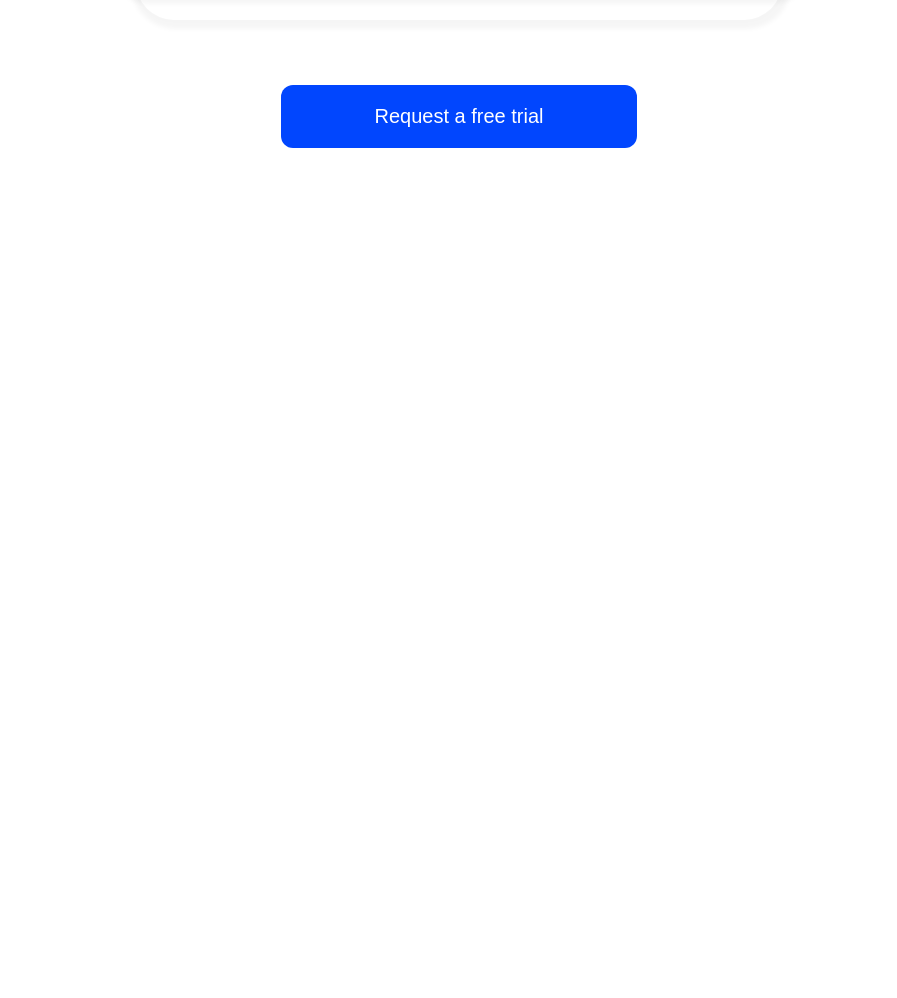
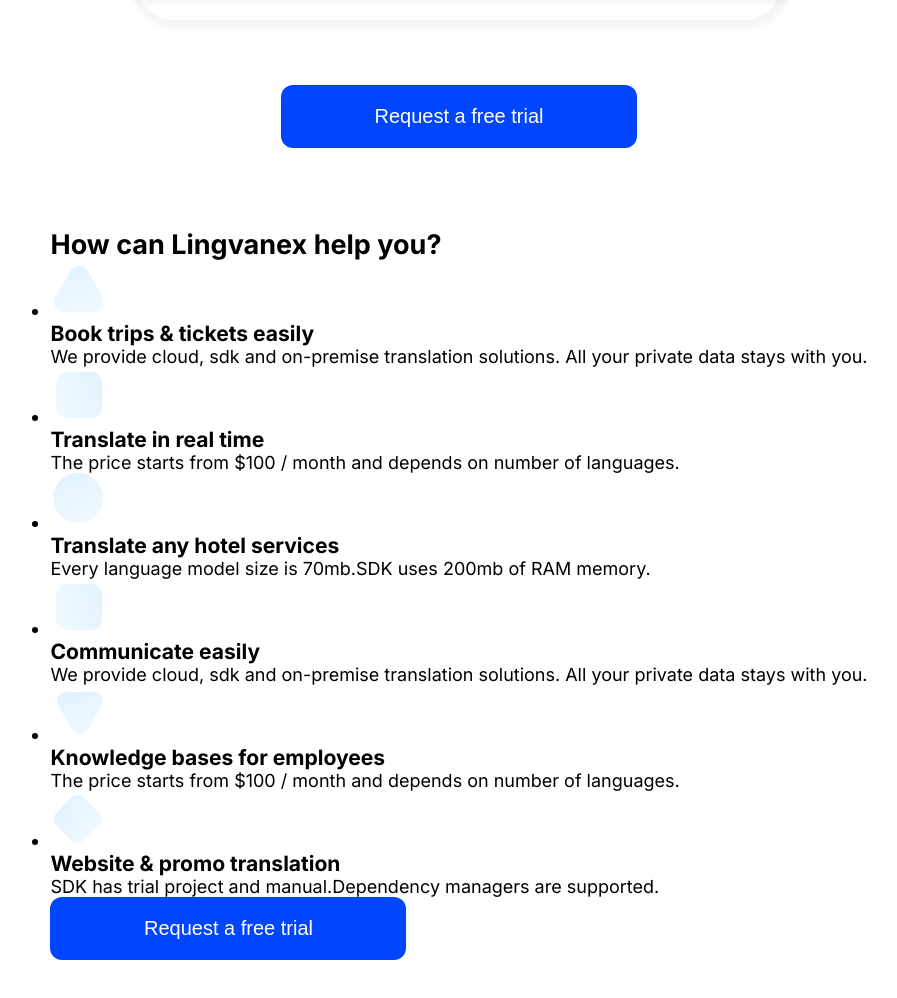
Before and after one commit to nkartell/lingvanex-project, a plain HTML site: page index.html in a window 1280 px wide. Shown: the part 2809-3807 px from the top of the page, without its empty margins (181-1078 px from the left). Before the commit the page ends 3037 px from the top, so only its background shows below. Drawn offline with Linux system fonts and the light colour scheme.

Commit message:
feat: add help section

```diff
--- a/index.html
+++ b/index.html
@@ -144,6 +144,57 @@
 
         <button class="button-request">Request a free trial</button>
       </section>
+
+      <section class="help">
+        <h2 class="help__title">How can Lingvanex help you?</h2>
+
+        <ul class="help__list">
+          <li class="help__item">
+            <img src="./assets/1.svg" class="help__item-img"/>
+            <h3 class="help__item-title">Book  trips & tickets easily</h3>
+            <p class="help__item-text">We provide cloud, sdk
+              and on-premise translation solutions. All your private data stays with you.</p>
+          </li>
+          <li class="help__item">
+            <img src="./assets/2.svg" class="help__item-img"/>
+            <h3 class="help__item-title">Translate
+              in real time</h3>
+            <p class="help__item-text">The price starts from
+              $100 / month and depends
+              on number of languages.</p>
+          </li>
+          <li class="help__item">
+            <img src="./assets/3.svg" class="help__item-img"/>
+            <h3 class="help__item-title">Translate any hotel services</h3>
+            <p class="help__item-text">Every language model size
+              is 70mb.SDK uses 200mb
+              of RAM memory.</p>
+          </li>
+          <li class="help__item">
+            <img src="./assets/4.svg" class="help__item-img"/>
+            <h3 class="help__item-title">Сommunicate easily</h3>
+            <p class="help__item-text">We provide cloud, sdk
+              and on-premise translation solutions. All your private data stays with you.</p>
+          </li>
+          <li class="help__item">
+            <img src="./assets/5.svg" class="help__item-img"/>
+            <h3 class="help__item-title">Knowledge bases for employees</h3>
+            <p class="help__item-text">The price starts from
+              $100 / month and depends
+              on number of languages.</p>
+          </li>
+          <li class="help__item">
+            <img src="./assets/6.svg" class="help__item-img"/>
+            <h3 class="help__item-title">Website  & promo translation</h3>
+            <p class="help__item-text">SDK has trial project and manual.Dependency managers
+              are supported.</p>
+          </li>
+        </ul>
+
+        <button class="button-request">Request a free trial</button>
+
+      </section>
+
     </main>
 
     <script src="index.js"></script>
```
